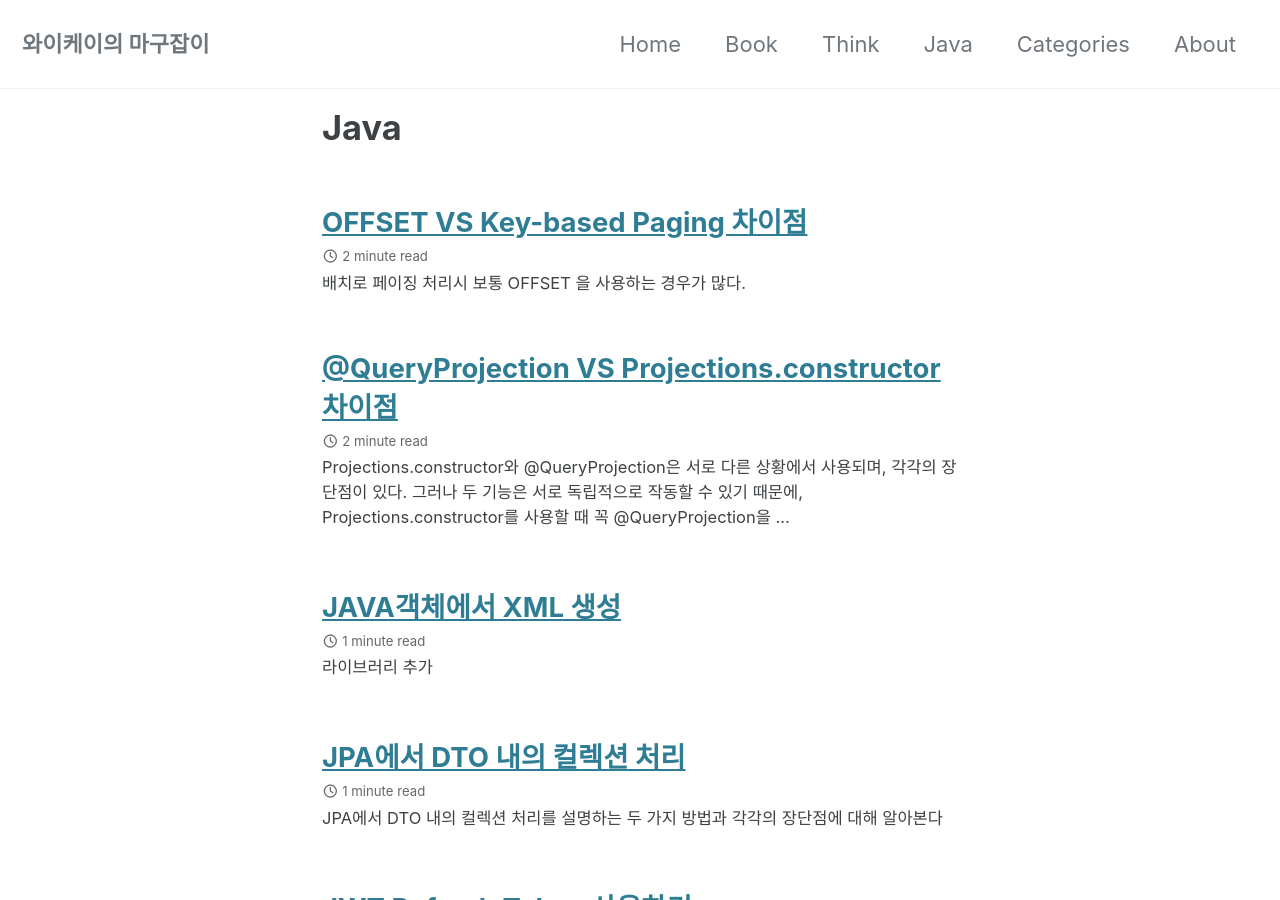
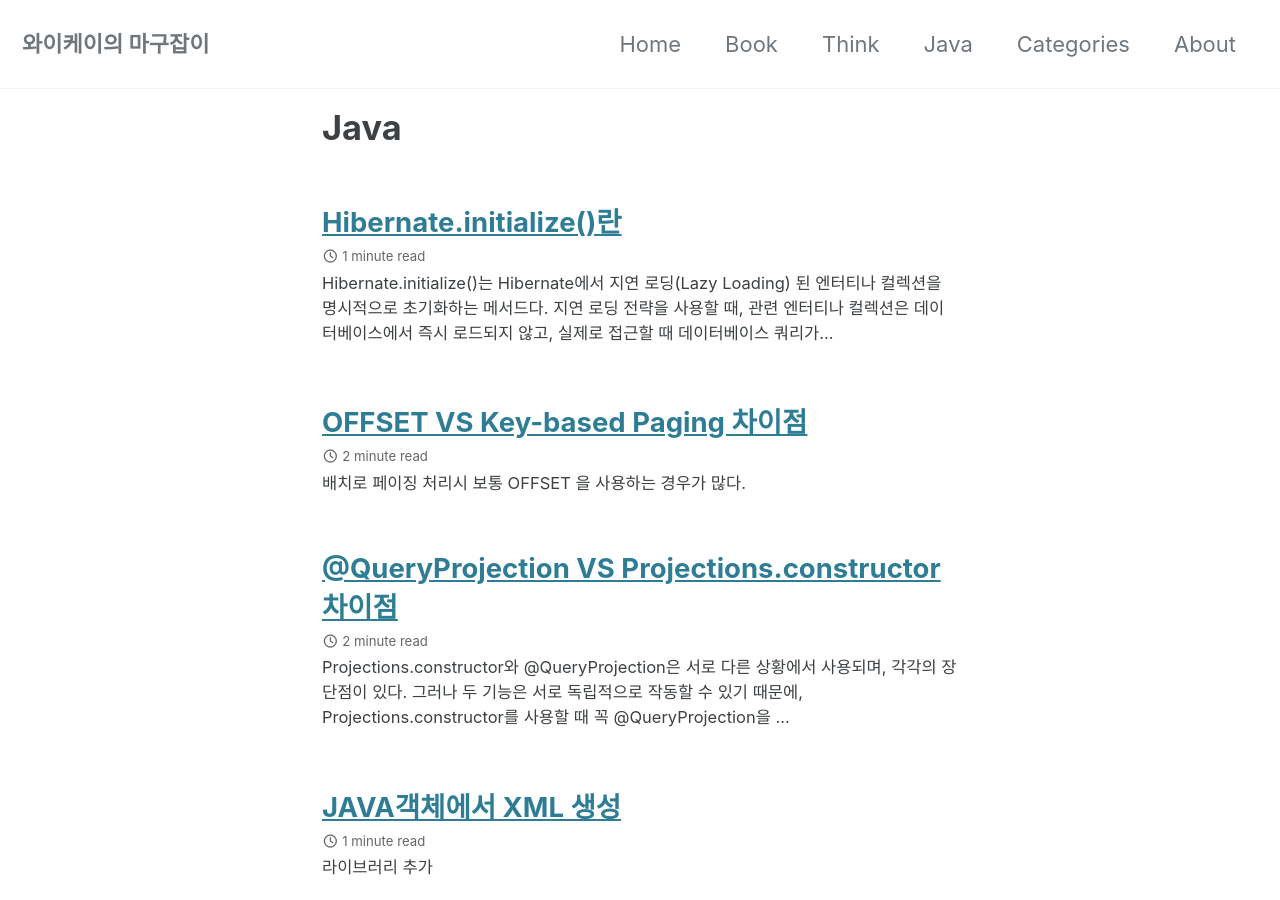
Before and after one commit to yookeun/yookeun.github.io, a Jekyll site: the page built from _pages/java.md, in a window 1280 px wide and 900 px high. Built offline with Jekyll 4.4.1, drawn with Linux system fonts in a browser that asks for light colours; cached includes are drawn as plain includes; some of the changed lines change nothing that is shown.

Commit message:
post added

````diff
--- /dev/null
+++ b/_posts/2025-02-10-hibernate.md
@@ -0,0 +1,62 @@
+---
+layout: single
+title: "Hibernate.initialize()란"
+date: 2025-02-10
+categories: [java]
+tags: [jpa]
+---
+
+Hibernate.initialize()는 Hibernate에서 지연 로딩(Lazy Loading) 된 엔터티나 컬렉션을 명시적으로 초기화하는 메서드다. 지연 로딩 전략을 사용할 때, 관련 엔터티나 컬렉션은 데이터베이스에서 즉시 로드되지 않고, 실제로 접근할 때 데이터베이스 쿼리가 실행된다. 하지만 Hibernate 세션이 닫혀 있으면 LazyInitializationException이 발생할 수 있다. 이를 방지하기 위해 Hibernate.initialize()를 사용하여 트랜잭션 내에서 명시적으로 데이터를 로드할 수 있다.
+
+## 💡 주요 기능 및 사용 사례
+
+### 1. 🔄 지연 로딩된 엔터티 또는 컬렉션 강제 초기화
+
+-   `Hibernate.initialize()`를 사용하면 세션이 닫힌 후에도 데이터를 안전하게 사용할 수 있다.
+-   관계 매핑 예시 (`@OneToMany`, `@ManyToOne`, `@OneToOne` 등)에서 `LAZY`로 설정된 필드를 트랜잭션이 종료되기 전에 초기화한다.
+
+**예제 코드:**
+
+```java
+@Transactional
+    AuthRole authRole = authRoleRepository.findById(roleId).orElseThrow(() -> new EntityNotFoundException());
+    // 지연 로딩된 컬렉션 강제 초기화
+    Hibernate.initialize(authRole.getAuthRolePages());
+    return authRole;
+}
+```
+
+### 2. 🚫 LazyInitializationException 방지
+
+-   Hibernate 세션이 닫힌 후 지연 로딩된 엔터티에 접근하려고 하면 발생하는 예외다.
+-   `Hibernate.initialize()`를 사용해 세션이 닫히기 전에 초기화하여 예외를 방지할 수 있다.
+
+### 3. 🔑 Hibernate 세션이 열려 있는 동안 호출 필요
+
+-   `Hibernate.initialize()`는 **트랜잭션 내에서 호출되어야 한다**. 세션이 열려 있는 동안 호출해야만 지연 로딩된 데이터가 안전하게 초기화된다.
+-   세션이 닫힌 후 호출할 경우 `LazyInitializationException`이 발생할 수 있다.
+
+### 4. 📦 Hibernate 프록시 초기화
+
+-   Hibernate는 지연 로딩된 엔터티를 프록시 객체로 대체하여 필요할 때 데이터베이스에서 로드하도록 설계되었다.
+-   `Hibernate.initialize()`를 사용하여 프록시 객체를 실제 데이터로 변환할 수 있다.
+
+## 📚 사용 예제
+
+### 지연 로딩된 컬렉션 초기화
+
+```java
+@Transactional
+public AuthRole findByIdWithPages(Long roleId) {
+    AuthRole authRole = authRoleRepository.findById(roleId).orElseThrow(() -> new EntityNotFoundException());
+    Hibernate.initialize(authRole.getAuthRolePages());  // 컬렉션 강제 초기화
+    return authRole;
+}
+```
+
+## ✍️ 요약
+
+-   `Hibernate.initialize()`는 **지연 로딩된 엔터티나 컬렉션을 강제로 초기화**하는 메서드다.
+-   트랜잭션이 종료되기 전에 호출하여 `LazyInitializationException`을 방지할 수 있다.
+-   반드시 세션이 열려 있는 동안에만 호출해야 정상적으로 작동한다.
+-   주로 `Lazy Loading`이 적용된 관계에서 사용되며, 서버 이중화 환경이나 캐시 적용 상황에서 유용하다.
````
Also changed, not shown: _posts/2025-01-20-keybasedpaging.md (+0 -1 lines).
